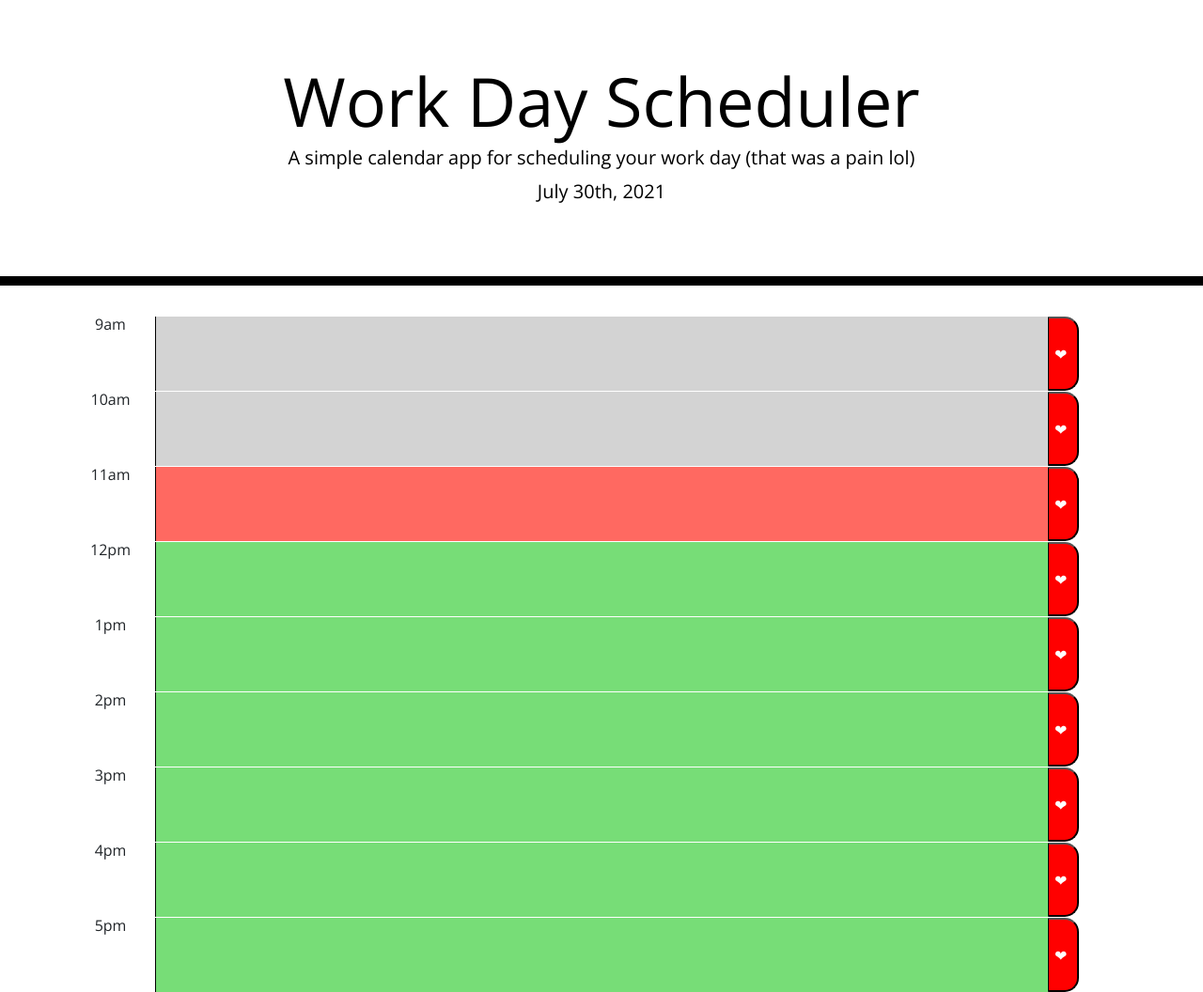
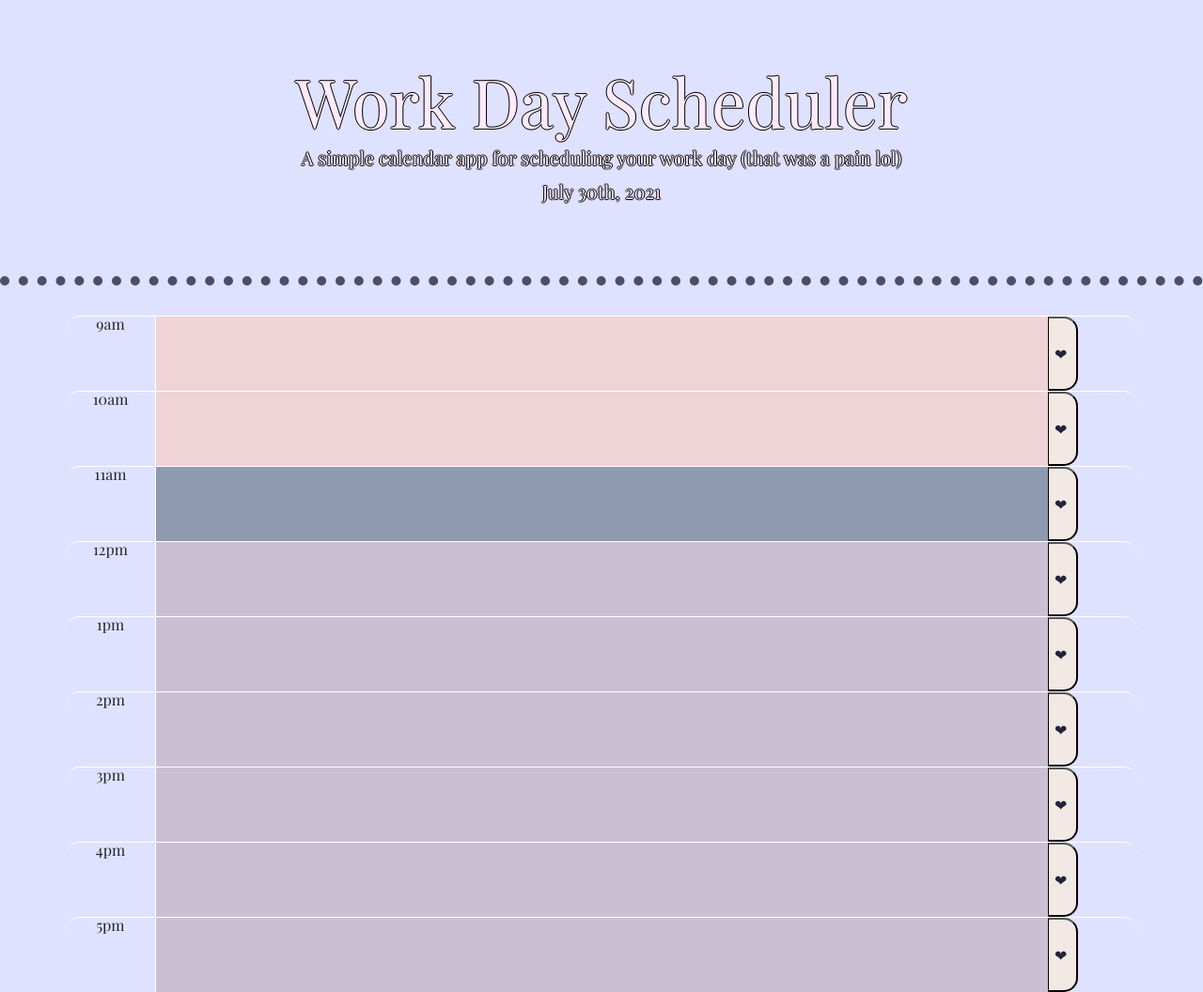
Before and after one commit to kdassign/HW5, a plain HTML site: page Develop/index.html in a window 1280 px wide. Shown: the whole page at 94% size. Drawn offline with nearby package versions, Linux system fonts and the light colour scheme.

Commit message:
changed some of the style elements, edited read-me with a gif of deployed application

```diff
--- a/Develop/index.html
+++ b/Develop/index.html
@@ -8,7 +8,7 @@
   <link rel="stylesheet" href="https://stackpath.bootstrapcdn.com/bootstrap/4.3.1/css/bootstrap.min.css" />
   <link rel="stylesheet" href="https://use.fontawesome.com/releases/v5.8.1/css/all.css"
     integrity="sha384-50oBUHEmvpQ+1lW4y57PTFmhCaXp0ML5d60M1M7uH2+nqUivzIebhndOJK28anvf" crossorigin="anonymous" />
-  <link href="https://fonts.googleapis.com/css?family=Open+Sans&display=swap" rel="stylesheet" />
+  <link href="https://fonts.googleapis.com/css2?family=Playfair+Display&display=swap" rel="stylesheet">
   <link rel="stylesheet" href="style.css" />
   <title>Work Day Scheduler</title>
 </head>
--- a/Develop/style.css
+++ b/Develop/style.css
@@ -1,7 +1,8 @@
 body {
-  font-family: 'Open Sans', sans-serif;
+  font-family: 'Playfair Display', serif;
   font-size: 16px;
   line-height: 1;
+  background-color:#dee2ff;
 }
 
 textarea {
@@ -9,16 +10,17 @@ textarea {
   border: none;
   resize: none;
   color: #000000;
-  border-left: 1px solid black;
+  border-left: 1px solid #fff;
   padding: 10px;
 }
 
 .jumbotron {
   text-align: center;
   background-color: transparent;
-  color: black;
+  color: #feeafa;
   border-radius: 0;
-  border-bottom: 10px solid black;
+  border-bottom: 10px dotted #4a4e69;
+  text-shadow: -1px 0 black, 0 1px black, 1px 0 black, 0 -1px black;
 }
 
 .description {
@@ -43,17 +45,17 @@ textarea {
 }
 
 .past {
-  background-color: #d3d3d3;
+  background-color: #efd3d7;
   color: white;
 }
 
 .present {
-  background-color: #ff6961;
+  background-color: #8e9aaf;
   color: white;
 }
 
 .future {
-  background-color: #77dd77;
+  background-color: #cbc0d3;
   color: white;
 }
 
@@ -61,8 +63,8 @@ textarea {
   border-left: 1px solid black;
   border-top-right-radius: 15px;
   border-bottom-right-radius: 15px;
-  background-color: #FF0000;
-  color: white;
+  background-color: #f2e9e4;
+  color: #22223b;
 }
 
 .saveBtn i:hover {
```
Also changed, not shown: HW5DA.gif (added), 1 other file.
